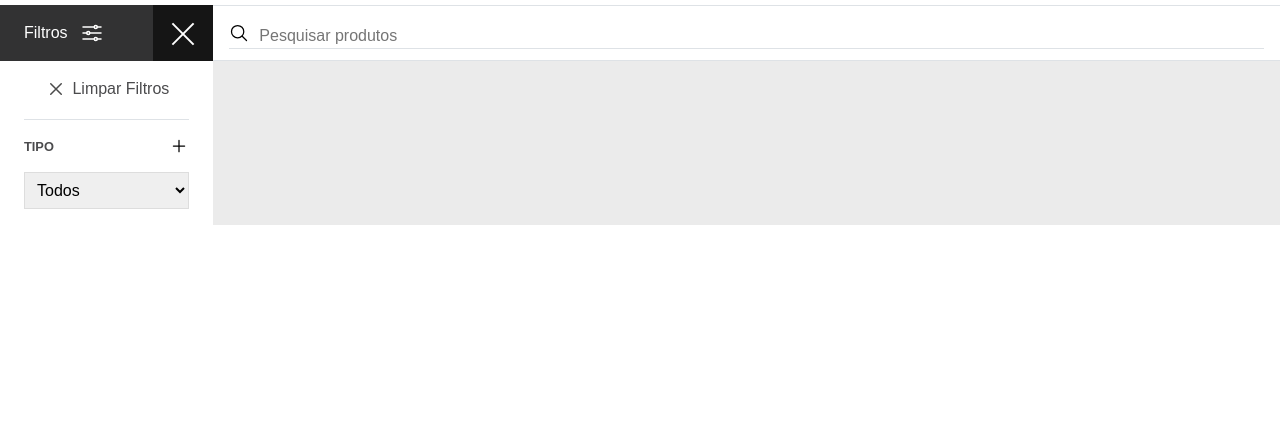
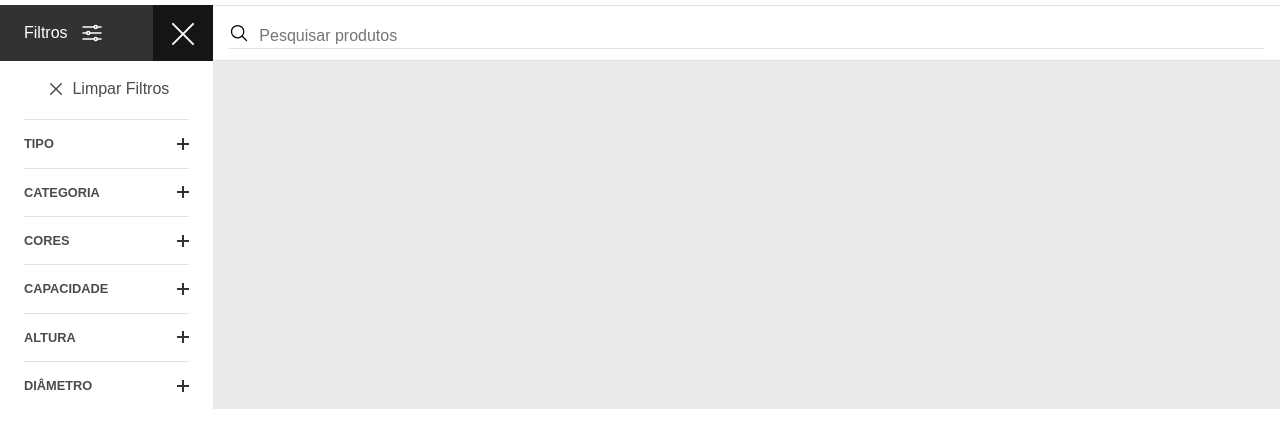
Before and after one commit to decioneto/GlassExp, a website: page index.html in a window 1280 px wide. Shown: the part 68-516 px from the top of the page. Drawn offline with nearby package versions, Linux system fonts and the light colour scheme.

Commit message:
Tabs filtros

```diff
--- a/css/main.css
+++ b/css/main.css
@@ -124,13 +124,18 @@ a.clean-filter:hover {
     color: #747475;
 }
 
-.filter-section .section-header{
+.section-header{
     display: flex;
     justify-content: space-between;
     align-items: center;
+    padding: 1em 0;
+    width: 100%;
+    border: 0;
+    background-color: #fff;
+    outline: none;
 }
 
-.filter-section .section-header .section-title {
+.section-header .section-title {
     font-size: 0.8rem;
     text-transform: uppercase;
     font-weight: 700;
@@ -138,13 +143,52 @@ a.clean-filter:hover {
     margin-bottom: 0;
 }
 
-.filter-section .section-title + img {
+.section-title + img {
     width: 20px;
 }
 
-.filter-section .section-drop > select {
+.section-drop{
+    max-height: 0;
+    transition: max-height 0.2s ease-out;
+    overflow: hidden;
+}
+
+.section-drop select {
     width: 100%;
     padding: 8px;
     outline: 0;
     border: 1px solid #ddd;
 }
+
+.icon-plus {
+    position: relative;
+    height: 12px;
+    width: 12px;
+}
+
+.icon-plus::before {
+    content: "";
+    height: 2px;
+    width: 100%;
+    background-color: var(--dark-grey);
+    display: block;
+    position: absolute;
+    top: 50%;
+    transform: translateY(-50%);
+}
+
+.icon-plus::after {
+    content: "";
+    height: 2px;
+    width: 100%;
+    background-color: var(--dark-grey);
+    display: block;
+    position: absolute;
+    top: 50%;
+    transform: translateY(-50%) rotate(90deg);
+    transition: all 0.2s cubic-bezier(0.62, -0.2, 0.83, 0.99);
+}
+
+.section-header.active .icon-plus::after {
+    transform: translateY(-50%) rotate(0deg);
+}
--- a/index.html
+++ b/index.html
@@ -64,17 +64,82 @@
 
         <div class="row no-gutters">
             <div class="col-md-3 col-lg-2 px-4" id="aside-popper">
-                <div class="border-bottom">
+                <div>
                     <a class="text-center d-block py-3 clean-filter" href="#">
                         <img src="img/icons/close-outline.svg" alt="icon close" class="icons icon-close-adjust"> Limpar Filtros
                     </a>
                 </div>
-                <div class="filter-section py-3">
-                    <div class="section-header">
-                        <h3 class="section-title">Tipo</h3>
-                        <img src="img/icons/add-outline.svg" alt="add icon">
+                <button class="section-header border-top">
+                    <h3 class="section-title">Tipo</h3>
+                    <div class="icon-plus"></div>
+                </button>
+                <div class="section-drop">
+                    <div class="pb-3">
+                        <select name="" id="">
+                            <option value="1">Todos</option>
+                            <option value="2">Garrafa</option>
+                        </select>
                     </div>
-                    <div class="section-drop pt-3">
+                </div>
+
+                <button class="section-header border-top">
+                    <h3 class="section-title">Categoria</h3>
+                    <div class="icon-plus"></div>
+                </button>
+                <div class="section-drop">
+                    <div class="pb-3">
+                        <select name="" id="">
+                            <option value="1">Todos</option>
+                            <option value="2">Garrafa</option>
+                        </select>
+                    </div>
+                </div>
+
+                <button class="section-header border-top">
+                    <h3 class="section-title">Cores</h3>
+                    <div class="icon-plus"></div>
+                </button>
+                <div class="section-drop">
+                    <div class="pb-3">
+                        <select name="" id="">
+                            <option value="1">Todos</option>
+                            <option value="2">Garrafa</option>
+                        </select>
+                    </div>
+                </div>
+
+                <button class="section-header border-top">
+                    <h3 class="section-title">Capacidade</h3>
+                    <div class="icon-plus"></div>
+                </button>
+                <div class="section-drop">
+                    <div class="pb-3">
+                        <select name="" id="">
+                            <option value="1">Todos</option>
+                            <option value="2">Garrafa</option>
+                        </select>
+                    </div>
+                </div>
+
+                <button class="section-header border-top">
+                    <h3 class="section-title">Altura</h3>
+                    <div class="icon-plus"></div>
+                </button>
+                <div class="section-drop">
+                    <div class="pb-3">
+                        <select name="" id="">
+                            <option value="1">Todos</option>
+                            <option value="2">Garrafa</option>
+                        </select>
+                    </div>
+                </div>
+
+                <button class="section-header border-top">
+                    <h3 class="section-title">Diâmetro</h3>
+                    <div class="icon-plus"></div>
+                </button>
+                <div class="section-drop">
+                    <div class="pb-3">
                         <select name="" id="">
                             <option value="1">Todos</option>
                             <option value="2">Garrafa</option>
@@ -88,6 +153,7 @@
         <script src="node_modules/jquery/dist/jquery.min.js"></script>
         <script src="https://cdn.jsdelivr.net/npm/popper.js@1.16.1/dist/umd/popper.min.js" integrity="sha384-9/reFTGAW83EW2RDu2S0VKaIzap3H66lZH81PoYlFhbGU+6BZp6G7niu735Sk7lN" crossorigin="anonymous"></script>
         <script src="https://cdn.jsdelivr.net/npm/bootstrap@4.5.3/dist/js/bootstrap.min.js" integrity="sha384-w1Q4orYjBQndcko6MimVbzY0tgp4pWB4lZ7lr30WKz0vr/aWKhXdBNmNb5D92v7s" crossorigin="anonymous"></script>
+        <script src="js/app.js"></script>
     </body>
 
 </html>
--- /dev/null
+++ b/js/app.js
@@ -0,0 +1,14 @@
+var dropFilter = document.getElementsByClassName("section-header")
+var i;
+
+for (i = 0; i < dropFilter.length; i++) {
+    dropFilter[i].addEventListener('click', function() {
+        this.classList.toggle("active");
+        var panel = this.nextElementSibling;
+        if (panel.style.maxHeight) {
+            panel.style.maxHeight = null;
+        } else {
+            panel.style.maxHeight = panel.scrollHeight + "px";
+        }
+    });
+}
```
